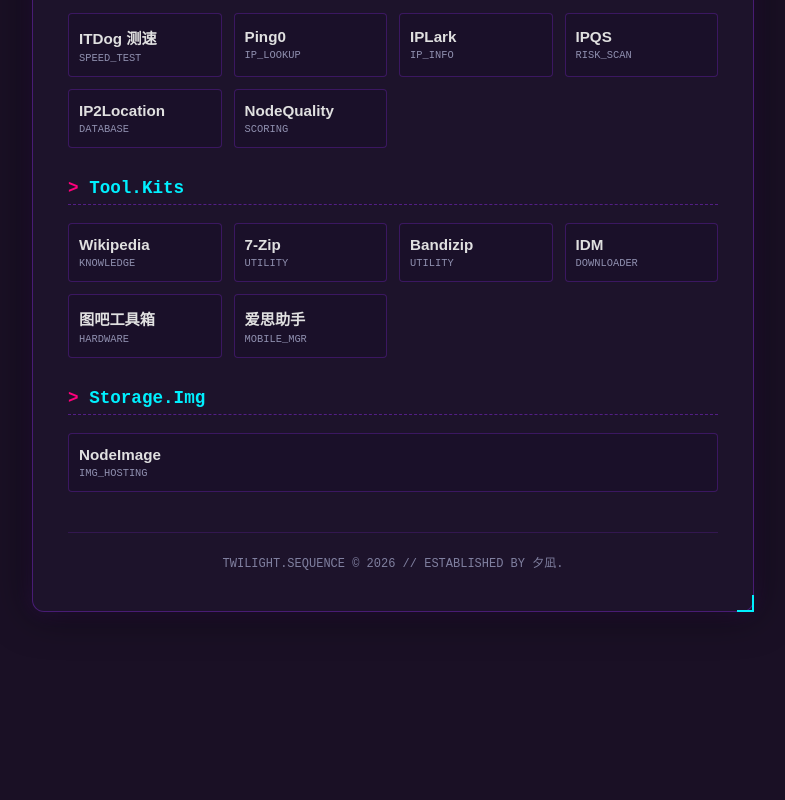
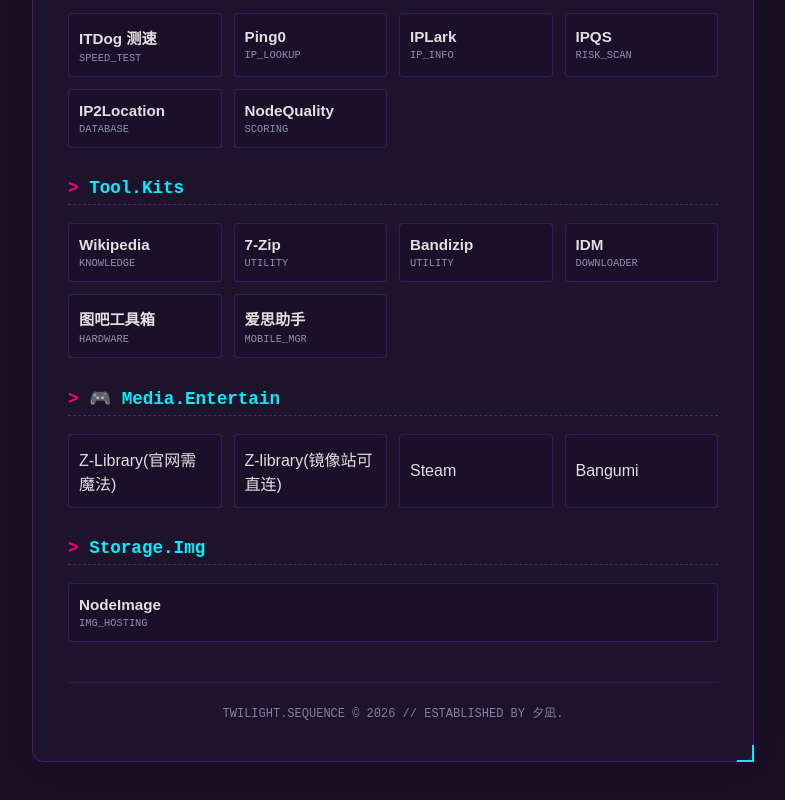
Before and after one commit to renaissance0721/my-homepage, a plain HTML site: page index.html in a window 1280 px wide. Shown: the part 1145-1945 px from the top of the page, without its empty margins (247-1032 px from the left). Before the commit the page ends 1797 px from the top, so only its background shows below. Drawn offline with Linux system fonts and the light colour scheme.

Commit message:
Add files via upload

```diff
--- a/index.html
+++ b/index.html
@@ -426,6 +426,14 @@
             </a>
         </div>
 
+         <h2>🎮 Media.Entertain</h2>
+        <div class="links-grid">
+            <a href="https://zh.z-lib.sk/" target="_blank" class="btn">Z-Library(官网需魔法)</a>
+            <a href="https://z-lib.by/" target="_blank" class="btn">Z-library(镜像站可直连)</a>
+            <a href="https://store.steampowered.com/" target="_blank" class="btn">Steam</a>
+            <a href="https://bangumi.tv/" target="_blank" class="btn">Bangumi</a>
+        </div>
+
         <h2>Storage.Img</h2>
         <div class="links-grid">
             <a href="https://nodeimage.com/" target="_blank" class="btn">
```
